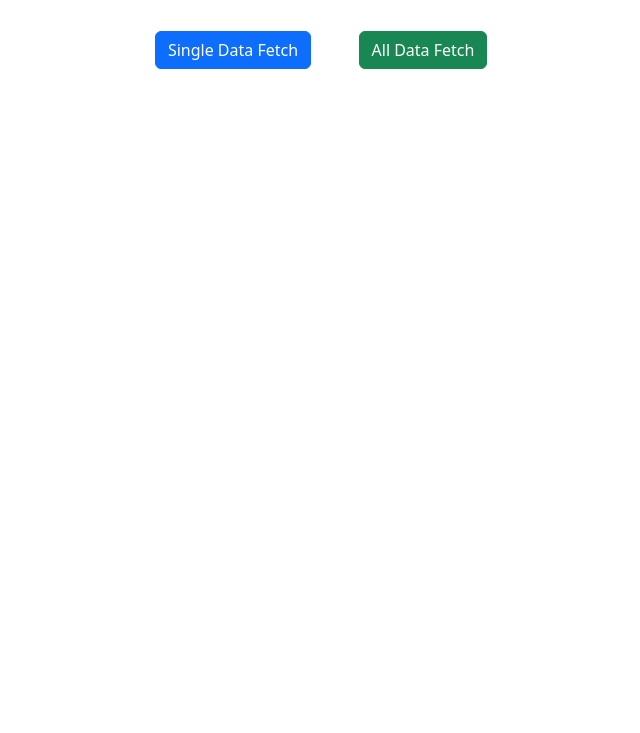
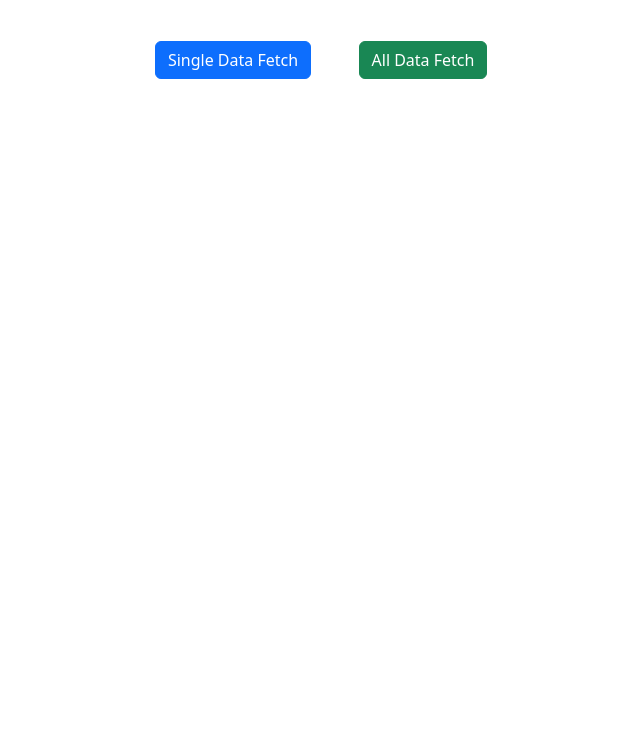
Before and after one commit to mayankaylanii/Api-fetch, a plain HTML site: page index.html in a window 1280 px wide. Shown: the part 67-800 px from the top of the page, without its empty margins (312-952 px from the left). Drawn offline with nearby package versions, Linux system fonts and the light colour scheme.

Commit message:
Update index.html

```diff
--- a/index.html
+++ b/index.html
@@ -30,6 +30,10 @@
     .row{
         margin-top: 50px;
     }
+
+    .col-md-2{
+        padding: 10px;
+    }
 </style>
 
 <body>
```
